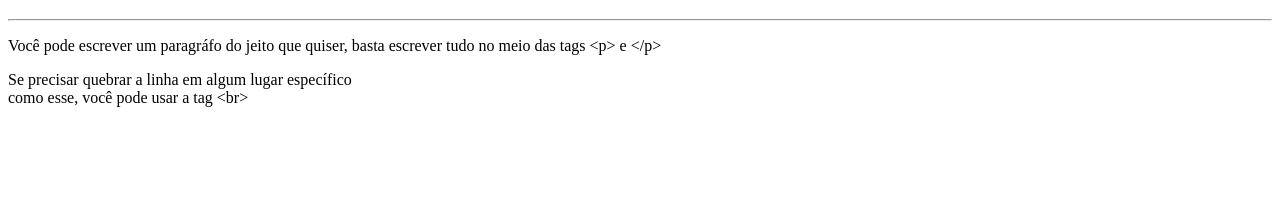
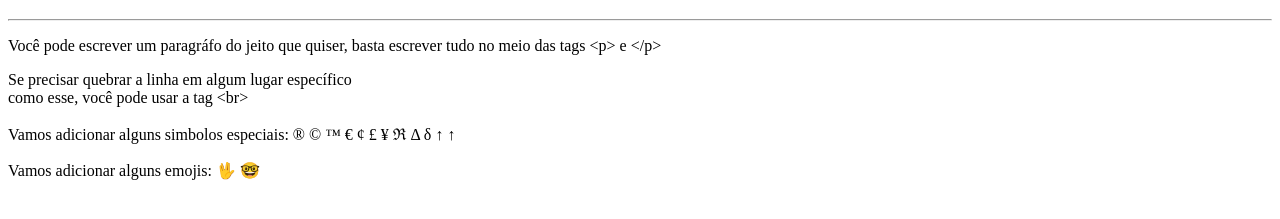
Before and after one commit to gusvsconcelos/repositorio-de-estudo, a plain HTML site: page curso-html5-css3/ex002/index.html in a window 1280 px wide. Shown: the part 61-280 px from the top of the page. Drawn offline with Linux system fonts and the light colour scheme.

Commit message:
Continuação do exercício 02

```diff
--- a/curso-html5-css3/ex002/index.html
+++ b/curso-html5-css3/ex002/index.html
@@ -8,7 +8,29 @@
 <body>
     <h1>Paragráfos e quebra de linha</h1>
     <hr>
-    <p>Você pode escrever um paragráfo do jeito que quiser, basta escrever tudo no meio das tags &lt;p&gt; e &lt;/p&gt;</p>
+    <p>Você pode escrever um paragráfo do jeito que quiser, basta escrever tudo no meio das tags &lt;p&gt; e &lt;/p&gt;</p> <!-- LESS THAN/GREATER THAN -->
     <p>Se precisar quebrar a linha em algum lugar específico <br> como esse, você pode usar a tag &lt;br&gt;</p>
+    <p>Vamos adicionar alguns simbolos especiais:
+        &reg;
+        &copy;
+        &trade;
+        &euro;
+        &cent;
+        &pound;
+        &yen;
+        &real;
+        &Delta;
+        &delta;
+        &uparrow;
+        &uarr;
+
+        <!-- Tabela completa no PDF do curso de HTML5 e CSS3 do Curso em Vídeo -->
+    </p>
+    <p>Vamos adicionar alguns emojis:
+        &#x1F596;
+        &#x1F913;
+
+        <!-- Visitar emojipedia.org para ter acesso ao código de todos os emojis -->
+    </p>
 </body>
 </html>
```
